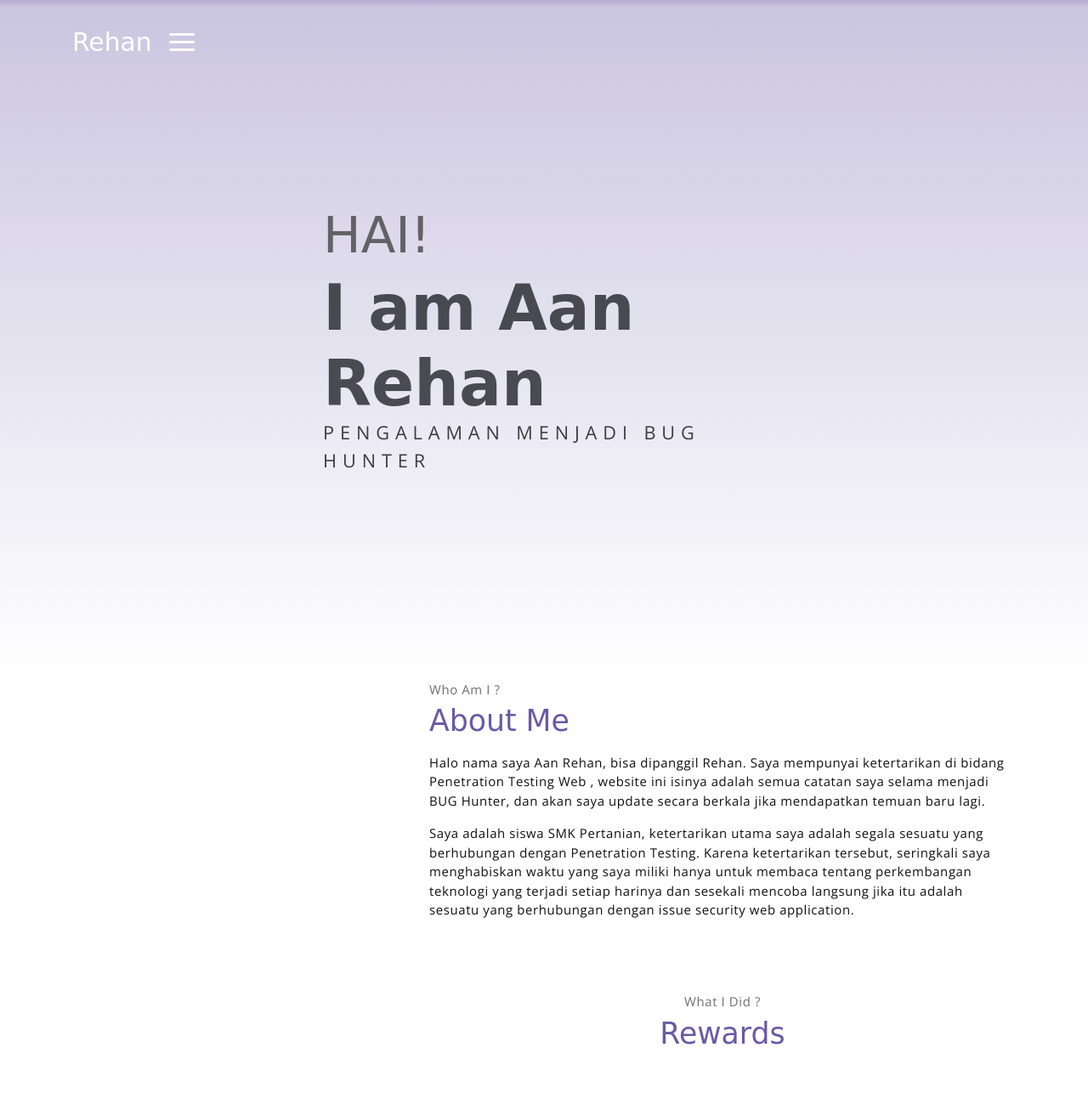
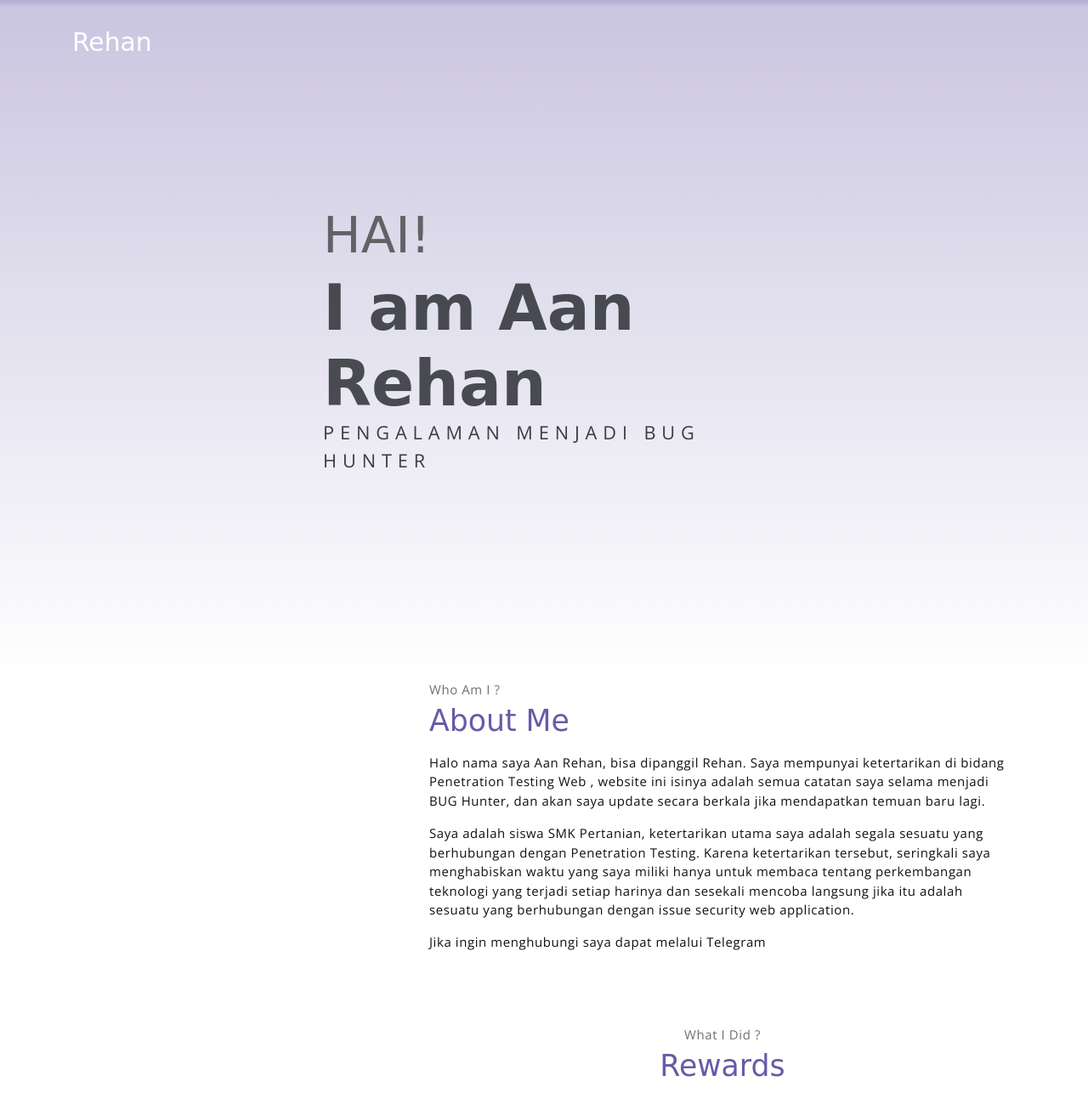
Before and after one commit to Aanrehan/aanrehan.github.io, a plain HTML site: page index.html in a window 1280 px wide. Shown: the top 1299 px of the page at 85% size. Drawn offline with nearby package versions, Linux system fonts and the light colour scheme; a web font is replaced by a local one.

Commit message:
Update index.html
Fix

```diff
--- a/index.html
+++ b/index.html
@@ -20,12 +20,6 @@
         <div class="container">
             <a class="logo" href="#">Rehan</a>
 
-            <a href="javascript:void(0)" id="nav-toggle" class="hamburger hamburger--elastic">
-                <div class="hamburger-box">
-                    <div class="hamburger-inner"></div>
-                </div>
-            </a>
-        </div>
     </nav><!-- End of Page Navbar -->
 
     <!-- page header -->
@@ -57,6 +51,10 @@
 
 <p class="section-substittle">Saya adalah siswa SMK Pertanian, ketertarikan utama saya adalah segala sesuatu yang berhubungan dengan Penetration Testing.
 Karena ketertarikan tersebut, seringkali saya menghabiskan waktu yang saya miliki hanya untuk membaca tentang perkembangan teknologi yang terjadi setiap harinya dan sesekali mencoba langsung jika itu adalah sesuatu yang berhubungan dengan issue security web application.
+
+<p class="section-substittle">Jika ingin menghubungi saya dapat melalui Telegram
+
+
 
     <!-- portfolio section -->
     <section class="section" id="rewards">
@@ -190,10 +188,6 @@ Karena ketertarikan tersebut, seringkali saya menghabiskan waktu yang saya milik
                     </a>
                 </div>
 
-
-
-
-
     <!-- core  -->
     <script src="assets/vendors/jquery/jquery-3.4.1.js"></script>
     <script src="assets/vendors/bootstrap/bootstrap.bundle.js"></script>
```
